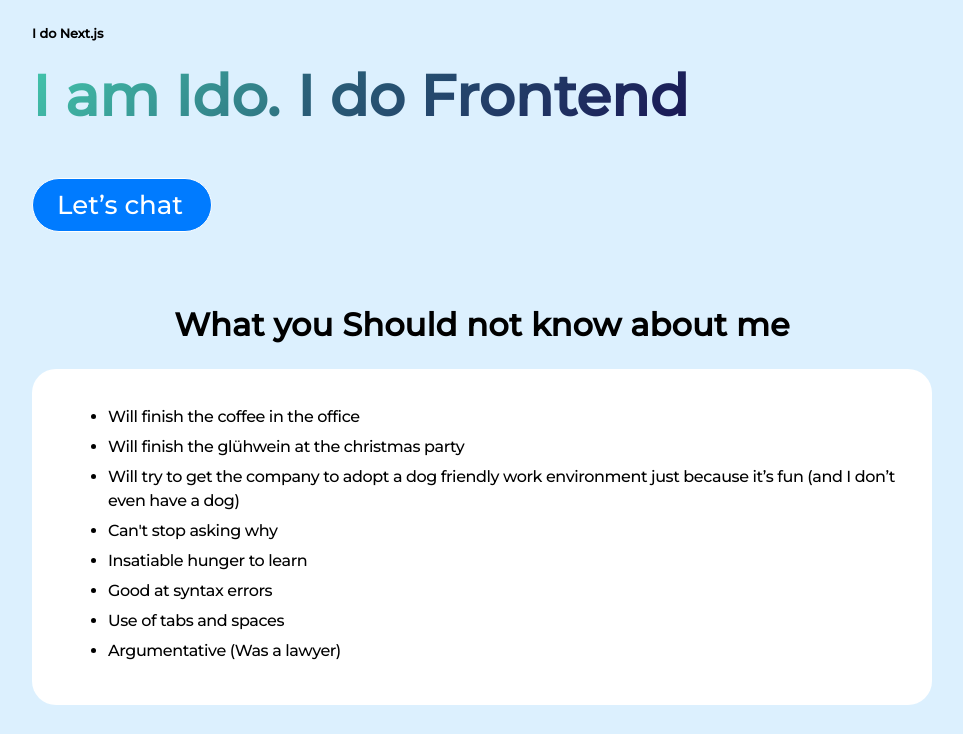
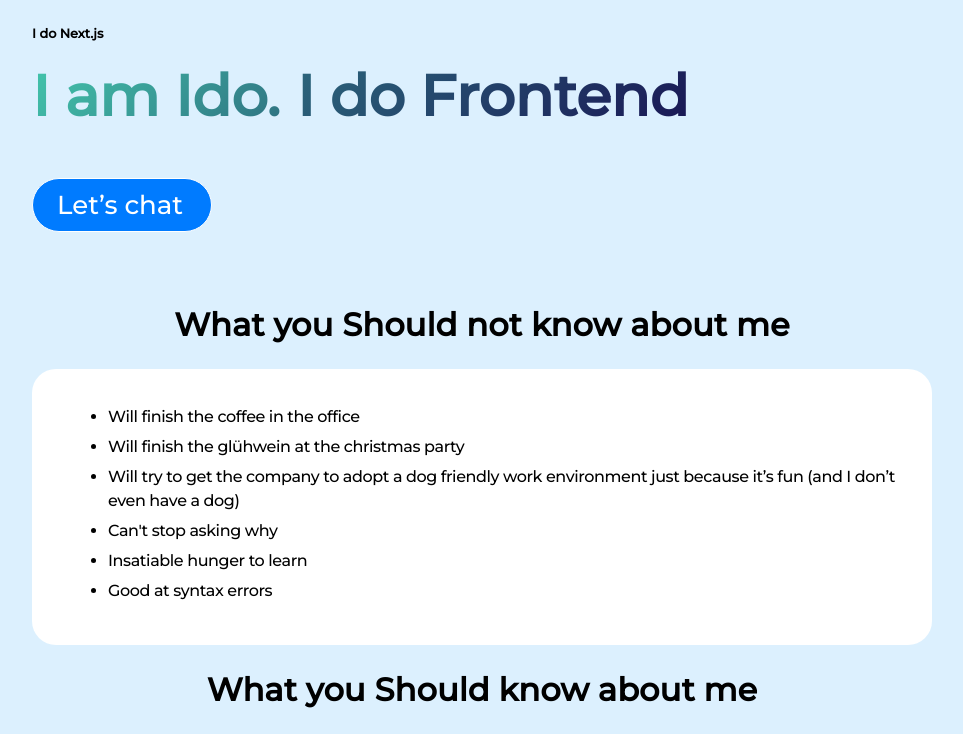
Before and after one commit to idomand/portofilo, a React (Vite) app: page / in a window 1280 px wide. Shown: the top 734 px of the page, without its empty margins (158-1121 px from the left). Built offline with nearby package versions, Linux system fonts and the light colour scheme; a web font is replaced by a local one.

Commit message:
remove silly text

```diff
--- a/src/Components/Section2.tsx
+++ b/src/Components/Section2.tsx
@@ -49,8 +49,6 @@ export default function Section2({}: Props) {
             <ListItem>Can't stop asking why</ListItem>
             <ListItem>Insatiable hunger to learn</ListItem>
             <ListItem>Good at syntax errors</ListItem>
-            <ListItem>Use of tabs and spaces</ListItem>
-            <ListItem>Argumentative (Was a lawyer)</ListItem>
           </UL>
         </Div2>
       </WhyNo>
```
